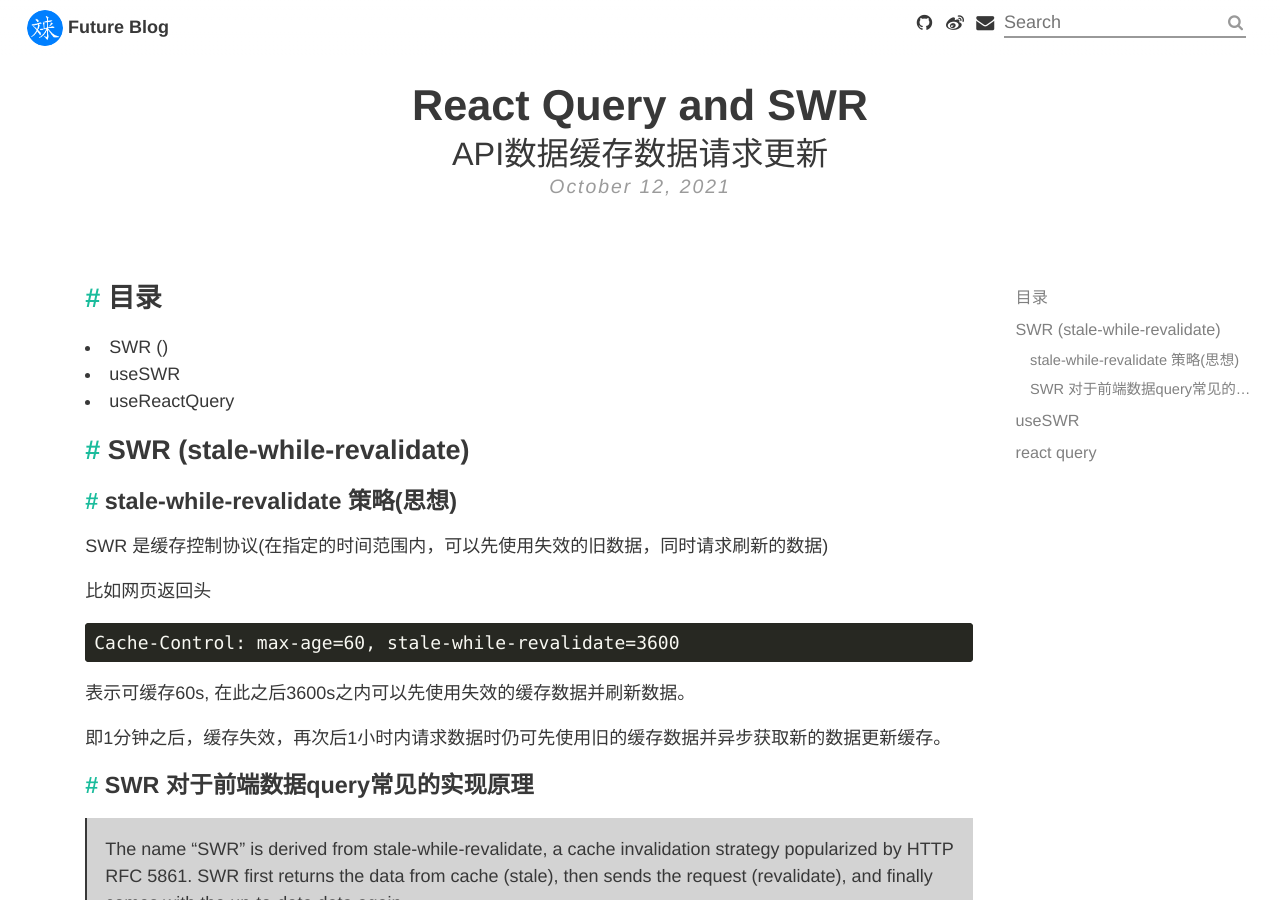
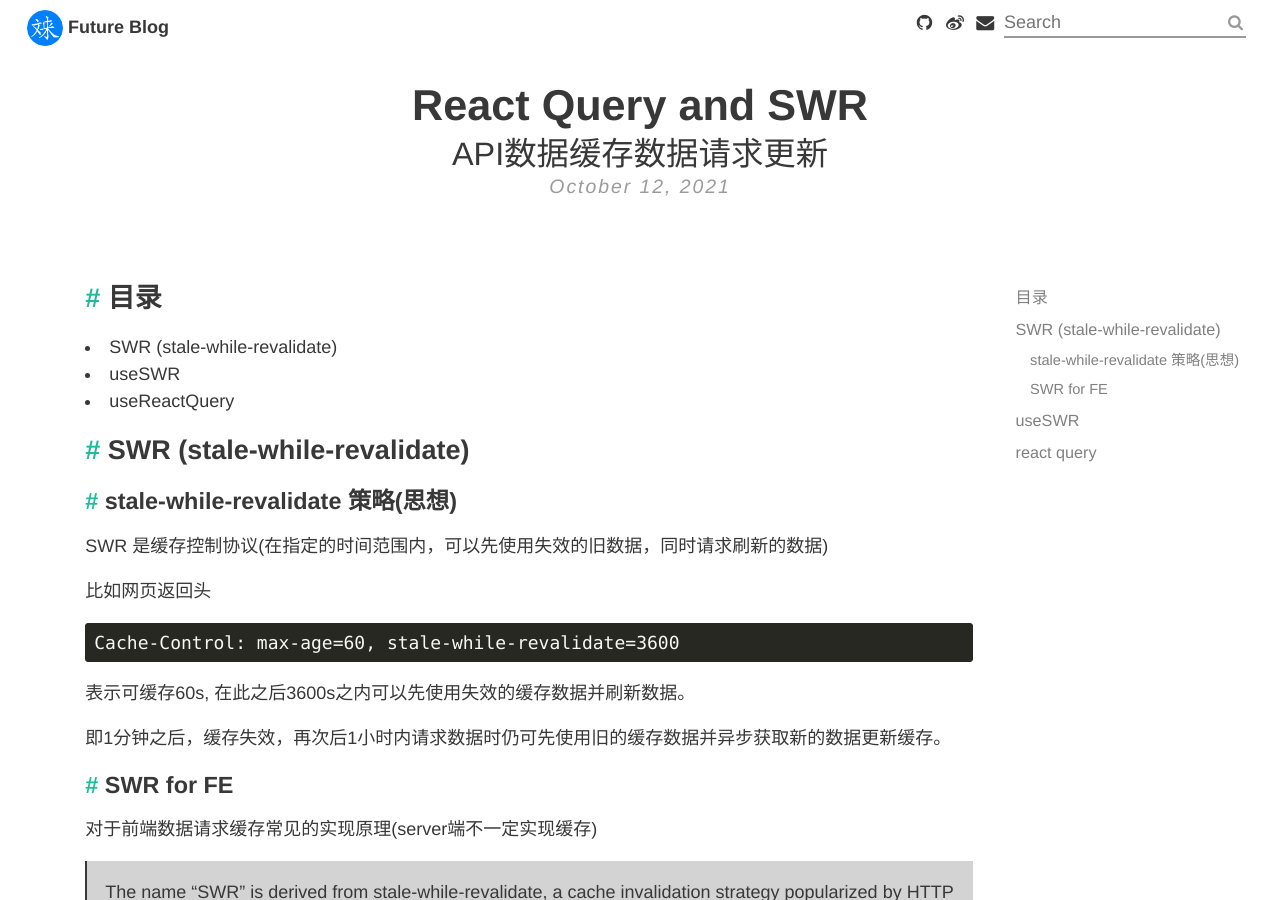
Before and after one commit to NewFuture/blog, a Jekyll site: the page built from _posts/2021-10-12-react-query.md, in a window 1280 px wide and 900 px high. Built offline with Jekyll 4.4.1, drawn with Linux system fonts in a browser that asks for light colours.

Commit message:
Update 2021-10-12-react-query.md

```diff
--- a/_posts/2021-10-12-react-query.md
+++ b/_posts/2021-10-12-react-query.md
@@ -10,7 +10,7 @@ tags:
 
 ## 目录
 
-- SWR ()
+- SWR (stale-while-revalidate)
 - useSWR
 - useReactQuery
 
@@ -29,7 +29,9 @@ Cache-Control: max-age=60, stale-while-revalidate=3600
 即1分钟之后，缓存失效，再次后1小时内请求数据时仍可先使用旧的缓存数据并异步获取新的数据更新缓存。
 
 
-### SWR 对于前端数据query常见的实现原理
+### SWR for FE
+
+对于前端数据请求缓存常见的实现原理(server端不一定实现缓存)
 
 > The name “SWR” is derived from stale-while-revalidate, a cache invalidation strategy popularized by HTTP RFC 5861.
 > SWR first returns the data from cache (stale), then sends the request (revalidate), and finally comes with the up-to-date data again.
```
